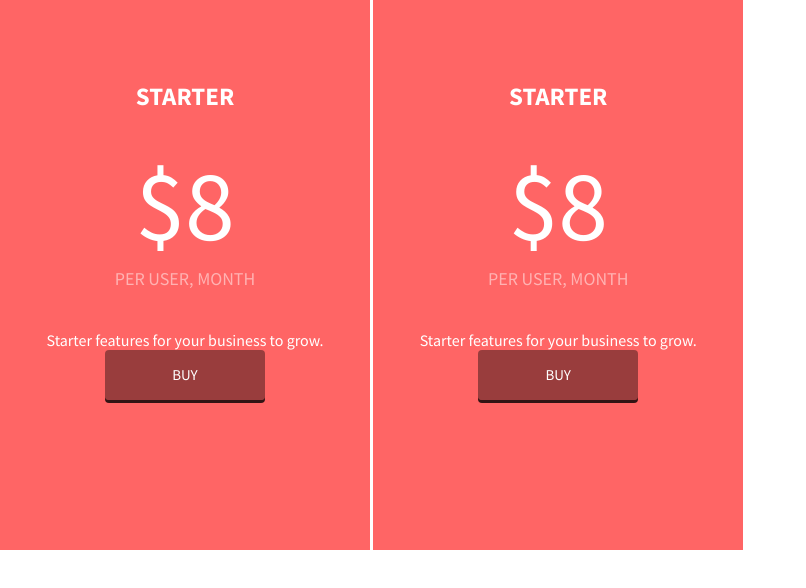
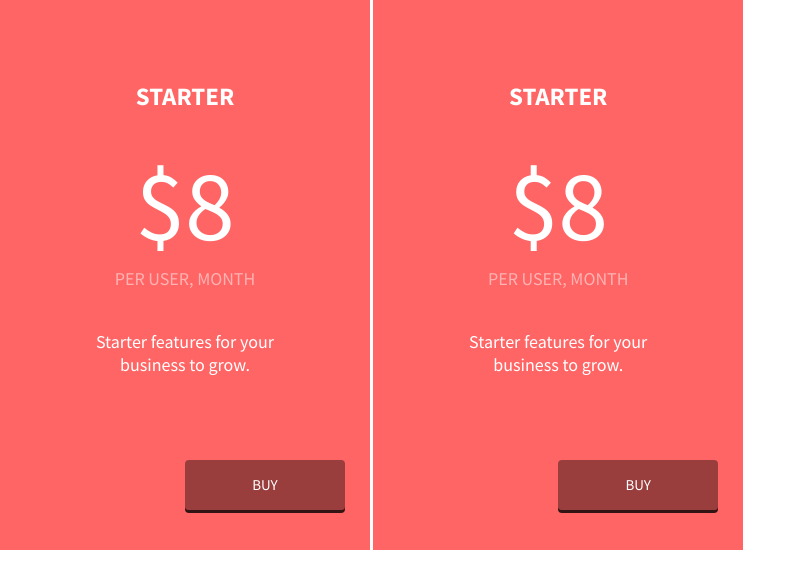
Before and after one commit to CollabCodeTech/palestra-nerdzao-criando-seletores-css-feliz, a plain HTML site: page index.html in a window 1280 px wide. Shown: the whole page, without its empty margins (0-806 px from the left). Drawn offline with Linux system fonts and the light colour scheme.

Commit message:
Fim da palestra

```diff
--- a/card-plan.css
+++ b/card-plan.css
@@ -8,6 +8,7 @@
   padding-top: 80px;
   padding-bottom: 40px;
   color: #fff;
+  position: relative;
 }
 
 .card-plan > .title {
@@ -29,6 +30,13 @@
   margin-bottom: 40px;
 }
 
+.card-plan > .description {
+  font-size: 18px;
+  max-width: 240px;
+  margin-left: auto;
+  margin-right: auto;
+}
+
 .card-plan > .button {
   display: inline-block;
   width: 160px;
@@ -40,6 +48,8 @@
   text-align: center;
   border-radius: 4px;
   cursor: pointer;
+  position: absolute;
+  bottom: 40px;
 
   box-shadow: 0px 3px 0px rgba(0, 0, 0, 0.8);
   transition: box-shadow 200ms linear, transform 200ms linear;
--- a/index.html
+++ b/index.html
@@ -19,7 +19,7 @@
     <dt class="title">Starter</dt>
     <dd class="price">$8</dd>
     <dd class="period">Per user, month</dd>
-    <dd>Starter features for your business to grow.</dd>
+    <dd class="description">Starter features for your business to grow.</dd>
     <dd class="button">Buy</dd>
   </dl>
 
@@ -27,7 +27,7 @@
     <dt class="title">Starter</dt>
     <dd class="price">$8</dd>
     <dd class="period">Per user, month</dd>
-    <dd>Starter features for your business to grow.</dd>
+    <dd class="description">Starter features for your business to grow.</dd>
     <dd class="button">Buy</dd>
   </dl>
 </body>
```
